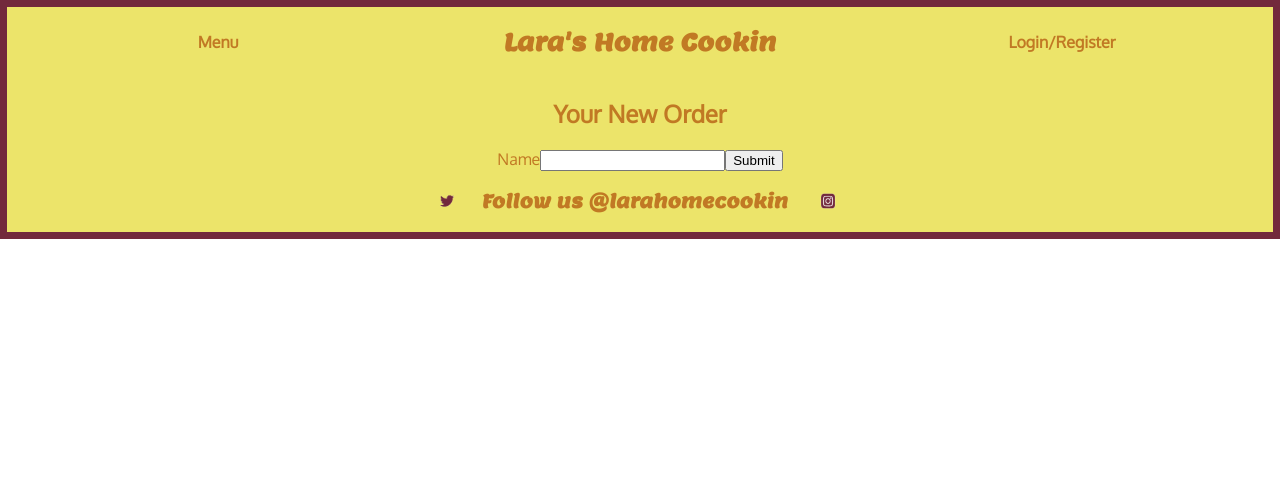
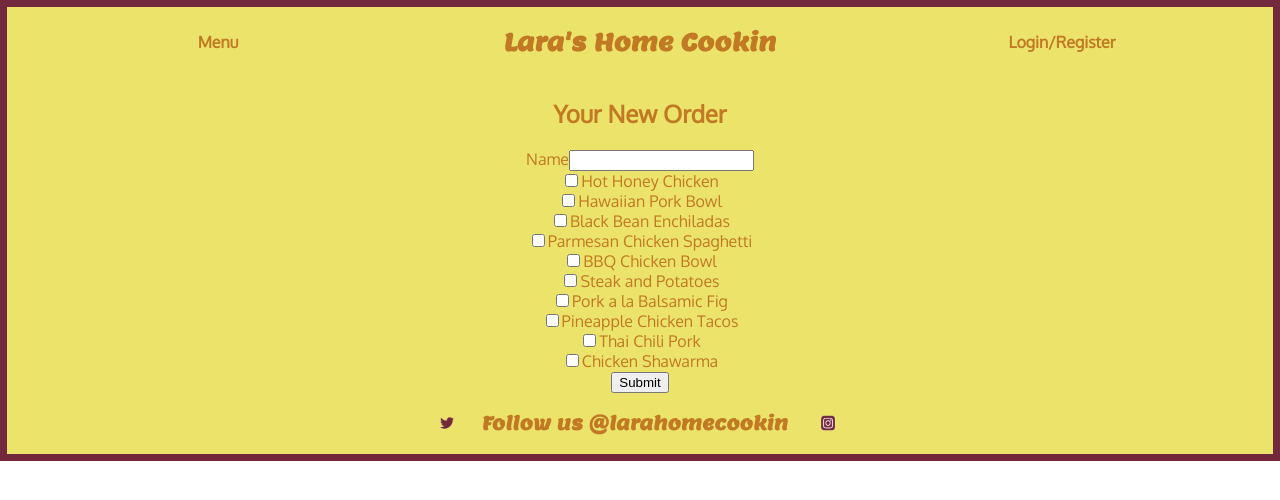
Before and after one commit to corysmith1522/home-cookin, a React (Create React App) app in the folder client/: page /orders/new in a window 1280 px wide. Shown: the top 500 px of the page. Built offline with nearby package versions, Linux system fonts and the light colour scheme; no server answers; sample sign-in values are in the browser's storage.

Commit message:
checkboxes appear on create

```diff
--- a/client/src/components/SelectFromMenu.css
+++ b/client/src/components/SelectFromMenu.css
@@ -0,0 +1,6 @@
+.order-menu-checkboxes {
+  display: flex;
+  flex-direction: column;
+  justify-content: center;
+  align-items: center;
+}
--- a/client/src/components/SelectFromMenu.jsx
+++ b/client/src/components/SelectFromMenu.jsx
@@ -0,0 +1,51 @@
+import React, { useState } from 'react';
+import './SelectFromMenu.css'
+
+
+export default function SelectFromMenu() {
+  const checkboxesList = [
+    'Hot Honey Chicken',
+    'Hawaiian Pork Bowl',
+    'Black Bean Enchiladas',
+    'Parmesan Chicken Spaghetti',
+    'BBQ Chicken Bowl',
+    'Steak and Potatoes',
+    'Pork a la Balsamic Fig',
+    'Pineapple Chicken Tacos',
+    'Thai Chili Pork',
+    'Chicken Shawarma',
+  ];
+
+  const getDefaultCheckboxes = () =>
+    checkboxesList.map(checkbox => ({
+      name: checkbox,
+      checked: false,
+    }));
+
+    const [checkboxes, setCheckboxes] = useState(
+      getDefaultCheckboxes(),
+    );
+
+    const setCheckbox = (index, checked) => {
+      const newCheckboxes = [...checkboxes];
+      newCheckboxes[index].checked = checked;
+      setCheckboxes(newCheckboxes);
+    }
+
+  return (
+    <div className='order-menu-checkboxes'>
+      {checkboxes.map((checkbox, i) => (
+        <div>
+          <input
+          type="checkbox"
+          checked={checkbox.checked}
+          onChange={e => {
+            setCheckbox(i, e.target.checked)
+          }}
+        />
+          {checkbox.name}
+        </div>
+      ))}
+    </div>
+  )
+}
--- a/client/src/screens/CreateOrder.jsx
+++ b/client/src/screens/CreateOrder.jsx
@@ -1,4 +1,5 @@
 import React, { useState } from 'react';
+import SelectFromMenu from '../components/SelectFromMenu';
 
 export default function CreateOrder(props) {
   const [formData, setFormData] = useState({
@@ -22,7 +23,8 @@ export default function CreateOrder(props) {
         name='name_on_order'
         value={formData.name_on_order}
         onChange={handleChange}
-      />
+        />
+      <SelectFromMenu />
       <button>Submit</button>
       </form>
     </div>
```
Also changed, not shown: 1 other file (tests, documents, lock files or other folders).
